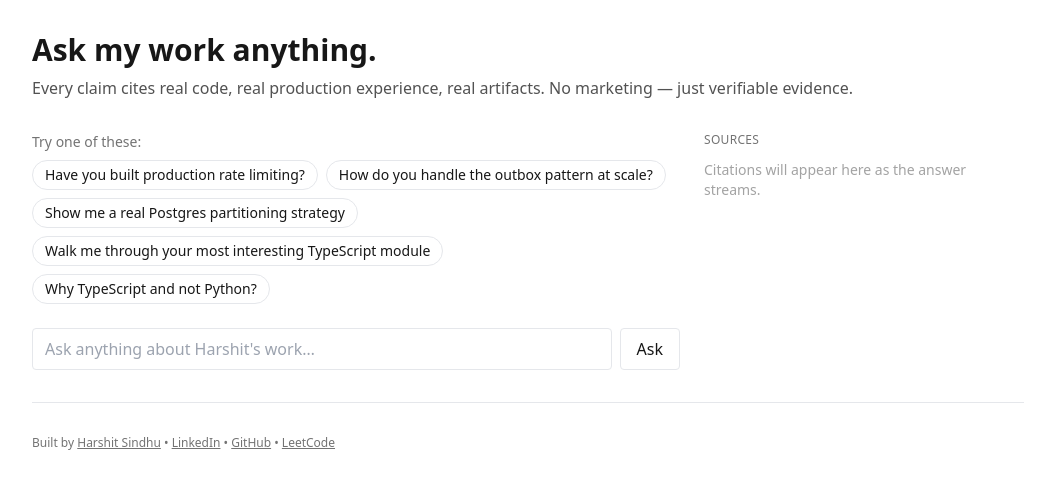
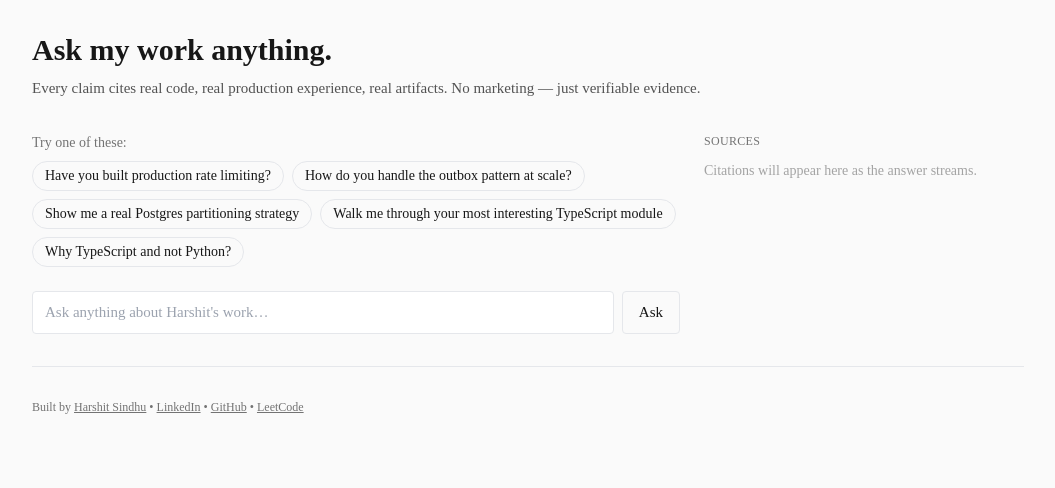
Before and after one commit to HArshit123455/reverse-resume, a Next.js app: page / in a window 1280 px wide. Shown: the top 488 px of the page, without its empty margins (112-1167 px from the left). Built offline with nearby package versions, Linux system fonts and the light colour scheme.

Commit message:
feat(ui): design tokens + tailwind extend + typography plugin

```diff
--- a/app/globals.css
+++ b/app/globals.css
@@ -2,4 +2,57 @@
 @tailwind components;
 @tailwind utilities;
 
-body { font-family: ui-sans-serif, system-ui, -apple-system, "Segoe UI", Roboto, "Helvetica Neue", Arial; }
+:root {
+  --bg: #fafafa;
+  --surface: #ffffff;
+  --text: #0f172a;
+  --text-soft: #475569;
+  --muted: #94a3b8;
+  --border: #e5e7eb;
+  --border-strong: #d1d5db;
+  --accent: #2563eb;
+  --accent-bg: #eff6ff;
+  --highlight: rgba(37, 99, 235, 0.08);
+  --code-bg: #f3f4f6;
+  --shadow: 0 1px 2px rgba(15, 23, 42, 0.04);
+}
+
+:root.dark {
+  --bg: #0a0a0a;
+  --surface: #131316;
+  --text: #f1f5f9;
+  --text-soft: #94a3b8;
+  --muted: #64748b;
+  --border: #1f2937;
+  --border-strong: #334155;
+  --accent: #60a5fa;
+  --accent-bg: rgba(96, 165, 250, 0.12);
+  --highlight: rgba(96, 165, 250, 0.14);
+  --code-bg: #18181b;
+  --shadow: 0 1px 2px rgba(0, 0, 0, 0.3);
+}
+
+html {
+  scroll-behavior: smooth;
+}
+
+body {
+  background: var(--bg);
+  color: var(--text);
+  font-family: var(--font-inter), ui-sans-serif, system-ui, -apple-system, "Segoe UI", Roboto, sans-serif;
+  font-size: 15px;
+  line-height: 1.65;
+  -webkit-font-smoothing: antialiased;
+  -moz-osx-font-smoothing: grayscale;
+}
+
+*:focus-visible {
+  outline: 2px solid var(--accent);
+  outline-offset: 2px;
+  border-radius: 4px;
+}
+
+@media (prefers-reduced-motion: reduce) {
+  html { scroll-behavior: auto; }
+  *, *::before, *::after { animation-duration: 0.01ms !important; animation-iteration-count: 1 !important; transition-duration: 0.01ms !important; }
+}
--- a/package.json
+++ b/package.json
@@ -21,6 +21,7 @@
   "dependencies": {
     "@anthropic-ai/sdk": "^0.30.0",
     "@octokit/rest": "^21.0.0",
+    "@tailwindcss/typography": "^0.5.15",
     "drizzle-orm": "^0.36.0",
     "gray-matter": "^4.0.3",
     "next": "15.0.0",
@@ -28,7 +29,9 @@
     "postgres": "^3.4.5",
     "react": "19.0.0",
     "react-dom": "19.0.0",
+    "react-markdown": "^9.0.1",
     "remark": "^15.0.1",
+    "remark-gfm": "^4.0.0",
     "remark-parse": "^11.0.0",
     "shiki": "^1.22.0",
     "tree-sitter": "^0.21.0",
--- a/tailwind.config.cjs
+++ b/tailwind.config.cjs
@@ -1,6 +1,29 @@
 /** @type {import('tailwindcss').Config} */
 module.exports = {
   content: ["./app/**/*.{ts,tsx}", "./components/**/*.{ts,tsx}"],
-  theme: { extend: {} },
-  plugins: [],
+  darkMode: "class",
+  theme: {
+    extend: {
+      colors: {
+        bg: "var(--bg)",
+        surface: "var(--surface)",
+        text: "var(--text)",
+        "text-soft": "var(--text-soft)",
+        muted: "var(--muted)",
+        border: "var(--border)",
+        "border-strong": "var(--border-strong)",
+        accent: "var(--accent)",
+        "accent-bg": "var(--accent-bg)",
+        "code-bg": "var(--code-bg)",
+        highlight: "var(--highlight)",
+      },
+      fontFamily: {
+        serif: ['"Charter"', '"Source Serif 4"', "Georgia", "serif"],
+        sans: ["var(--font-inter)", "ui-sans-serif", "system-ui", "sans-serif"],
+        mono: ["ui-monospace", "SFMono-Regular", "Consolas", "monospace"],
+      },
+      boxShadow: { token: "var(--shadow)" },
+    },
+  },
+  plugins: [require("@tailwindcss/typography")],
 };
```
Also changed, not shown: 1 other file (tests, documents, lock files or other folders).
